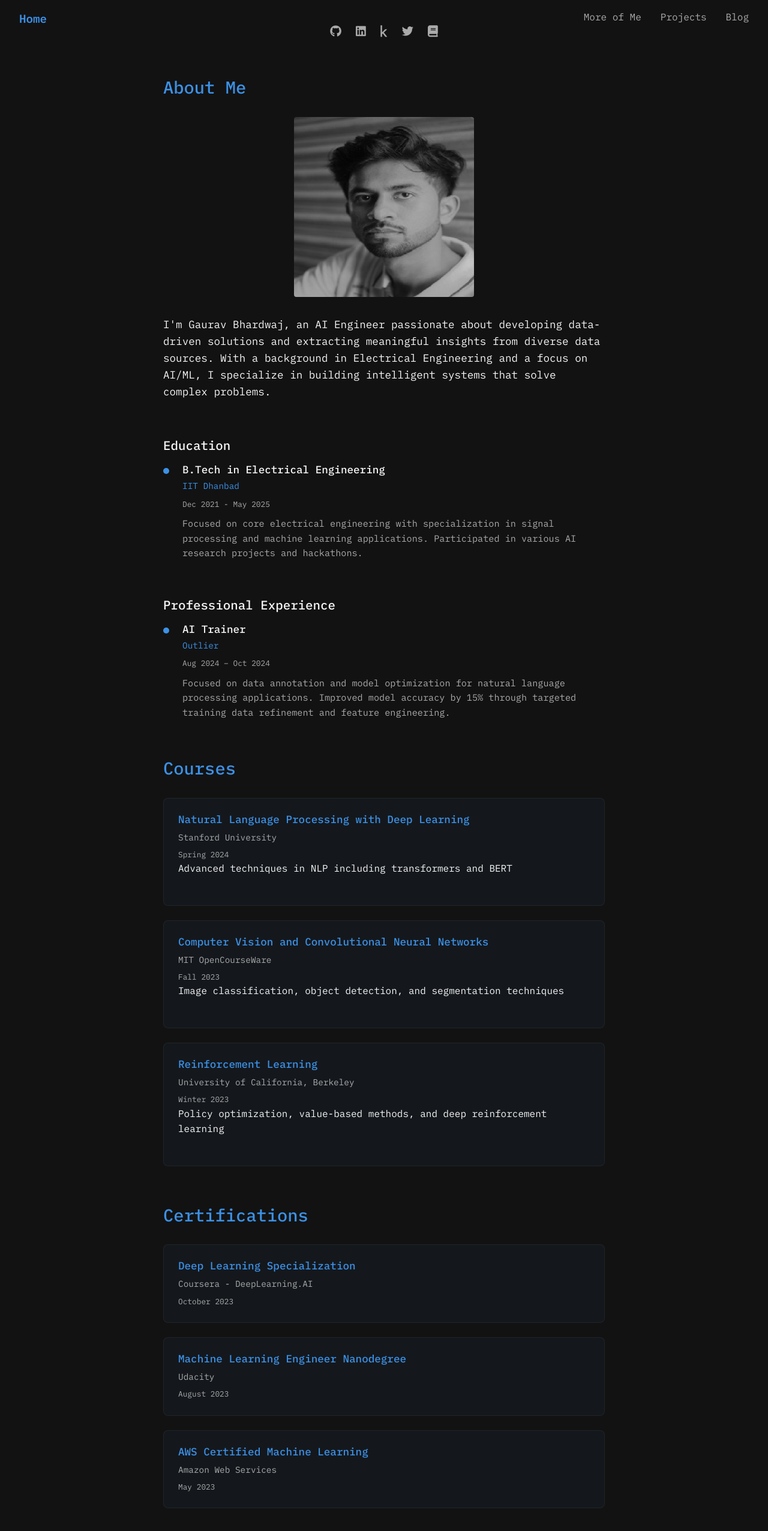
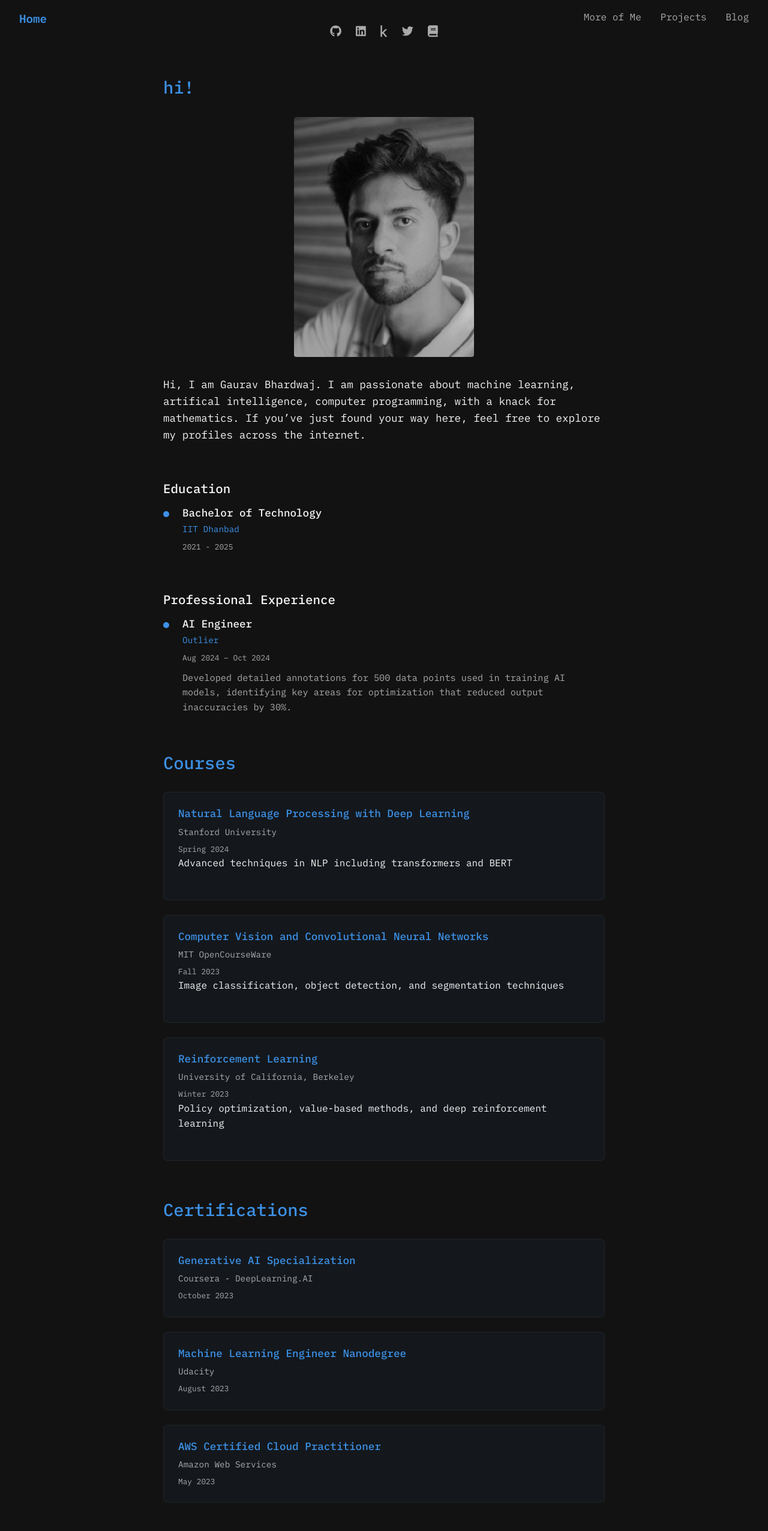
Before and after one commit to gaurav-bhardwaj29/web.site, a React (Create React App) app: page /about in a window 1280 px wide. Shown: the top 2552 px of the page at 60% size. Built offline with nearby package versions, Linux system fonts and the light colour scheme.

Commit message:
adjusted resolution of propic

```diff
--- a/src/components/PixelatedImage/PixelatedImage.js
+++ b/src/components/PixelatedImage/PixelatedImage.js
@@ -10,19 +10,19 @@ const PixelatedImageContainer = styled.div`
 
 const Image = styled(motion.img)`
   width: 300px;
-  height: 300px;
+  height: 400px;
   image-rendering: pixelated;
   border-radius: 4px;
   filter: grayscale(100%);
 
   @media (max-width: 768px) {
     width: 250px;
-    height: 250px;
+    height: 300px;
   }
 
   @media (max-width: 480px) {
     width: 200px;
-    height: 200px;
+    height: 250px;
   }
 `;
 
@@ -34,7 +34,7 @@ const PixelatedImage = ({ src, alt }) => {
         alt={alt}
         initial={{ opacity: 0, filter: 'grayscale(100%) blur(10px)' }}
         animate={{ opacity: 1, filter: 'grayscale(100%) blur(0px)' }}
-        transition={{ duration: 1 }}
+        transition={{ duration: 2 }}
       />
     </PixelatedImageContainer>
   );
--- a/src/pages/About/About.js
+++ b/src/pages/About/About.js
@@ -123,10 +123,10 @@ const CourseCard = styled(CertificateCard)`
 
 const certificates = [
   {
-    title: "Deep Learning Specialization",
+    title: "Generative AI Specialization",
     issuer: "Coursera - DeepLearning.AI",
     date: "October 2023",
-    link: "#"
+    link: "https://coursera.org/share/74498d49442c2b7118e0445676960a46"
   },
   {
     title: "Machine Learning Engineer Nanodegree",
@@ -135,7 +135,7 @@ const certificates = [
     link: "#"
   },
   {
-    title: "AWS Certified Machine Learning",
+    title: "AWS Certified Cloud Practitioner",
     issuer: "Amazon Web Services",
     date: "May 2023",
     link: "#"
@@ -171,13 +171,14 @@ const About = () => {
           animate={{ opacity: 1, y: 0 }}
           transition={{ duration: 0.8 }}
         >
-          <SectionTitle>About Me</SectionTitle>
+          <SectionTitle>hi!</SectionTitle>
           <PixelatedImage
             src="/images/profile.jpg"
             alt="Gaurav Bhardwaj"
           />
           <DiffusionText
-            text="I'm Gaurav Bhardwaj, an AI Engineer passionate about developing data-driven solutions and extracting meaningful insights from diverse data sources. With a background in Electrical Engineering and a focus on AI/ML, I specialize in building intelligent systems that solve complex problems."
+            text="Hi, I am Gaurav Bhardwaj.
+            I am passionate about machine learning, artifical intelligence, computer programming, with a knack for mathematics. If you’ve just found your way here, feel free to explore my profiles across the internet."
             fontSize="1.1rem"
             delay={0.3}
           />
@@ -191,11 +192,11 @@ const About = () => {
           <SubHeading>Education</SubHeading>
 
           <TimelineItem>
-            <TimelineTitle>B.Tech in Electrical Engineering</TimelineTitle>
+            <TimelineTitle>Bachelor of Technology</TimelineTitle>
             <TimelineSubtitle>IIT Dhanbad</TimelineSubtitle>
-            <TimelineDate>Dec 2021 - May 2025</TimelineDate>
+            <TimelineDate>2021 - 2025</TimelineDate>
             <TimelineContent>
-              Focused on core electrical engineering with specialization in signal processing and machine learning applications. Participated in various AI research projects and hackathons.
+
             </TimelineContent>
           </TimelineItem>
         </Section>
@@ -208,11 +209,12 @@ const About = () => {
           <SubHeading>Professional Experience</SubHeading>
 
           <TimelineItem>
-            <TimelineTitle>AI Trainer</TimelineTitle>
+            <TimelineTitle>AI Engineer</TimelineTitle>
             <TimelineSubtitle>Outlier</TimelineSubtitle>
             <TimelineDate>Aug 2024 – Oct 2024</TimelineDate>
             <TimelineContent>
-              Focused on data annotation and model optimization for natural language processing applications. Improved model accuracy by 15% through targeted training data refinement and feature engineering.
+            Developed detailed annotations for 500 data points used in training AI models, identifying key areas for
+            optimization that reduced output inaccuracies by 30%.
             </TimelineContent>
           </TimelineItem>
 
```
